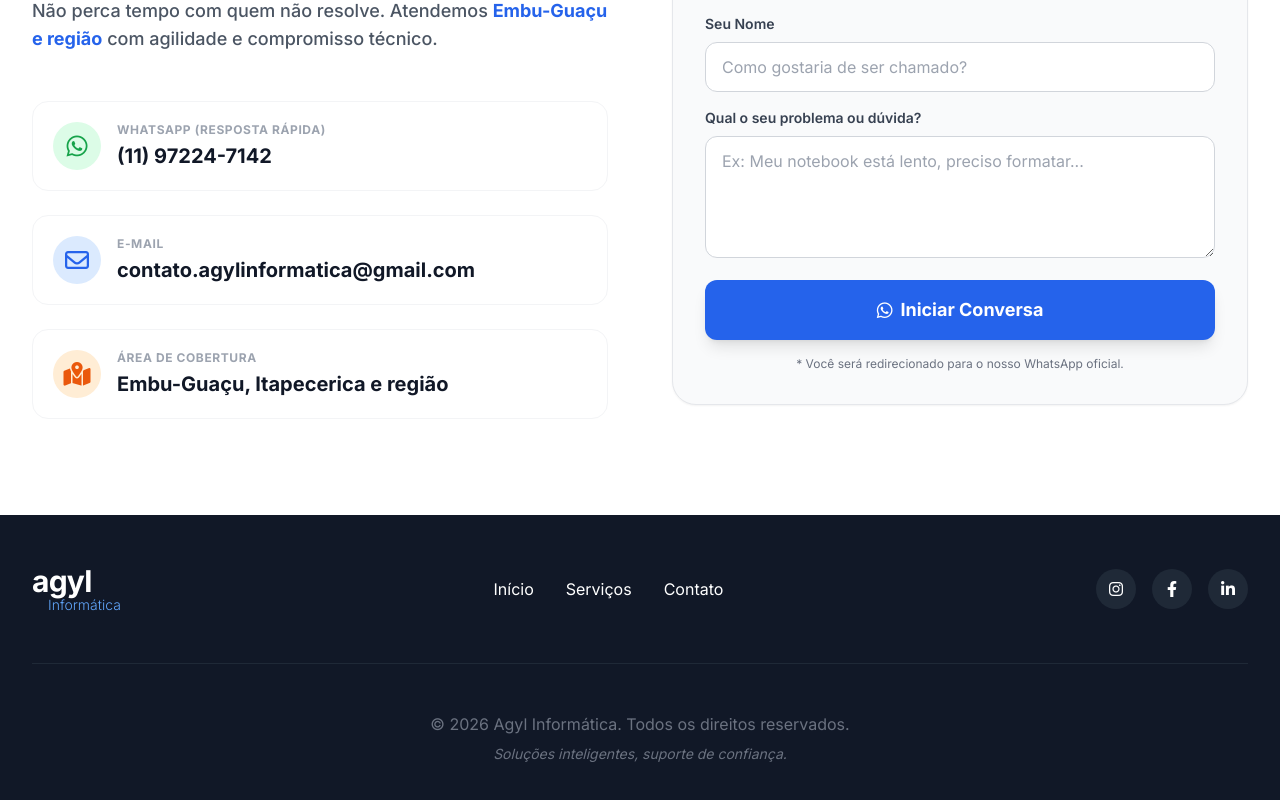
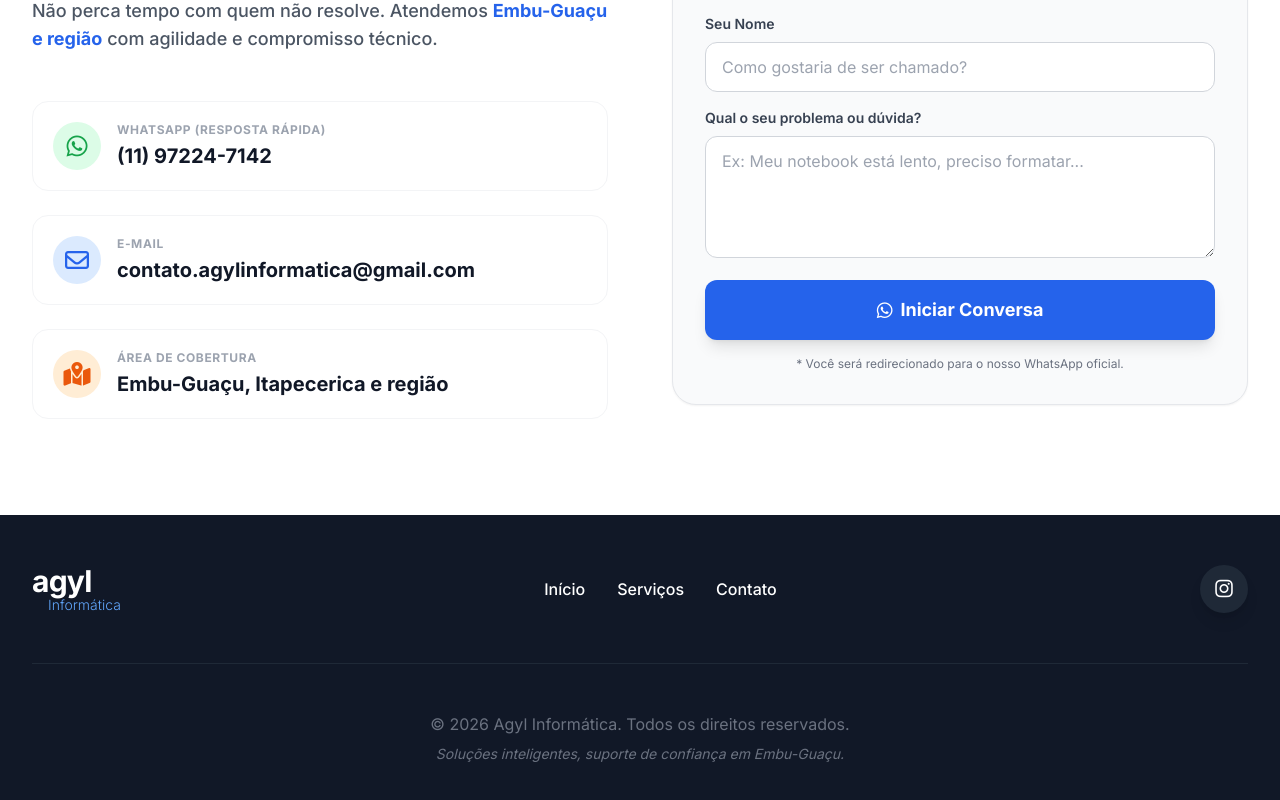
Before and after one commit to ujota/agyl--site, a React (Vite) app: page / in a window 1280 px wide. Shown: the part 2049-2849 px from the top of the page. Built offline with nearby package versions, Linux system fonts and the light colour scheme.

Commit message:
Enhance footer with Instagram link and text updates
Updated footer links and added Instagram URL.

```diff
--- a/components/Footer.tsx
+++ b/components/Footer.tsx
@@ -1,12 +1,12 @@
-
 import React from 'react';
+import { INSTAGRAM_URL } from '../constants';
 
 export const Footer: React.FC = () => {
   return (
     <footer className="bg-gray-900 text-white py-12">
       <div className="max-w-7xl mx-auto px-4 sm:px-6 lg:px-8">
         <div className="flex flex-col md:flex-row justify-between items-center gap-8 border-b border-gray-800 pb-12 mb-12">
-          <div className="flex flex-col leading-none">
+          <div className="flex flex-col leading-none cursor-pointer" onClick={() => window.scrollTo({ top: 0, behavior: 'smooth' })}>
             <span className="text-3xl font-extrabold text-white tracking-tight">
               agyl
             </span>
@@ -15,25 +15,25 @@ export const Footer: React.FC = () => {
             </span>
           </div>
           <div className="flex gap-8">
-            <a href="#home" className="hover:text-blue-400 transition-colors">Início</a>
-            <a href="#servicos" className="hover:text-blue-400 transition-colors">Serviços</a>
-            <a href="#contato" className="hover:text-blue-400 transition-colors">Contato</a>
+            <a href="#home" className="hover:text-blue-400 transition-colors font-medium">Início</a>
+            <a href="#servicos" className="hover:text-blue-400 transition-colors font-medium">Serviços</a>
+            <a href="#contato" className="hover:text-blue-400 transition-colors font-medium">Contato</a>
           </div>
           <div className="flex gap-4">
-            <a href="#" className="w-10 h-10 bg-gray-800 rounded-full flex items-center justify-center hover:bg-blue-500 transition-colors">
-              <i className="fab fa-instagram"></i>
-            </a>
-            <a href="#" className="w-10 h-10 bg-gray-800 rounded-full flex items-center justify-center hover:bg-blue-500 transition-colors">
-              <i className="fab fa-facebook-f"></i>
-            </a>
-            <a href="#" className="w-10 h-10 bg-gray-800 rounded-full flex items-center justify-center hover:bg-blue-500 transition-colors">
-              <i className="fab fa-linkedin-in"></i>
+            <a
+              href={INSTAGRAM_URL}
+              target="_blank"
+              rel="noopener noreferrer"
+              className="w-12 h-12 bg-gray-800 rounded-full flex items-center justify-center hover:bg-gradient-to-tr hover:from-yellow-400 hover:via-red-500 hover:to-purple-600 transition-all duration-300 group shadow-lg"
+              title="Siga-nos no Instagram"
+            >
+              <i className="fab fa-instagram text-xl group-hover:scale-110 transition-transform"></i>
             </a>
           </div>
         </div>
         <div className="text-center text-gray-500">
           <p>© {new Date().getFullYear()} Agyl Informática. Todos os direitos reservados.</p>
-          <p className="mt-2 text-sm italic">Soluções inteligentes, suporte de confiança.</p>
+          <p className="mt-2 text-sm italic">Soluções inteligentes, suporte de confiança em Embu-Guaçu.</p>
         </div>
       </div>
     </footer>
```
